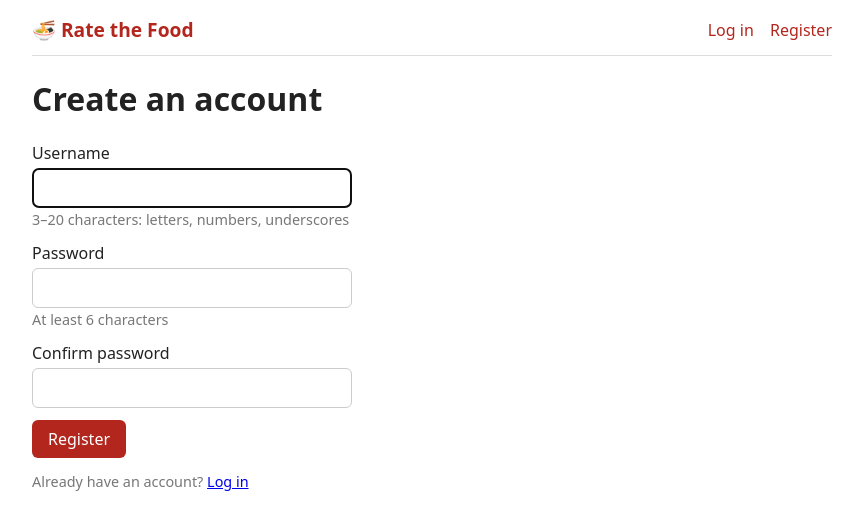
After one commit to ArenKuik/food-ratings-HW5, a Flask app: page /register in a window 1280 px wide. The commit adds this page. Shown: the top 530 px of the page, without its empty margins (208-1071 px from the left). Run offline with Flask 3, Linux system fonts and the light colour scheme.

Commit message:
added register, login and logout

```diff
--- a/app.py
+++ b/app.py
@@ -1,11 +1,36 @@
 import os
-from flask import Flask, render_template, abort
+import re
+import sqlite3
+from functools import wraps
+from flask import Flask, render_template, abort, request, redirect, url_for, flash, session
+from werkzeug.security import generate_password_hash, check_password_hash
 from db import get_db, init_db
 
 app = Flask(__name__)
 app.secret_key = os.environ.get("SECRET_KEY", "dev-secret-change-me")
 
 init_db()  # create tables + sample data on startup if needed
+
+USERNAME_RE = re.compile(r"^[A-Za-z0-9_]{3,20}$")
+
+
+def login_required(view):
+    """Send logged-out visitors to the login page."""
+    @wraps(view)
+    def wrapped(*args, **kwargs):
+        if "user_id" not in session:
+            flash("Please log in first.")
+            return redirect(url_for("login"))
+        return view(*args, **kwargs)
+    return wrapped
+
+
+@app.context_processor
+def inject_user():
+    # Makes current_user available in every template (None when logged out)
+    if "user_id" in session:
+        return {"current_user": {"id": session["user_id"], "username": session["username"]}}
+    return {"current_user": None}
 
 
 @app.route("/")
@@ -52,6 +77,84 @@ def place(place_id):
                            counts=counts, avg=avg)
 
 
+@app.route("/register", methods=["GET", "POST"])
+def register():
+    username = ""
+    if request.method == "POST":
+        username = request.form.get("username", "").strip()
+        password = request.form.get("password", "")
+        confirm = request.form.get("confirm", "")
+
+        errors = []
+        if not USERNAME_RE.match(username):
+            errors.append("Username must be 3–20 characters: letters, numbers, or underscores.")
+        if len(password) < 6:
+            errors.append("Password must be at least 6 characters.")
+        if password != confirm:
+            errors.append("Passwords don't match.")
+
+        conn = get_db()
+        if not errors:
+            taken = conn.execute("SELECT 1 FROM users WHERE username = ? COLLATE NOCASE",
+                                 (username,)).fetchone()
+            if taken:
+                errors.append("That username is already taken.")
+
+        if not errors:
+            try:
+                cur = conn.execute(
+                    "INSERT INTO users (username, password_hash) VALUES (?, ?)",
+                    (username, generate_password_hash(password, method="pbkdf2:sha256")),
+                )
+                conn.commit()
+            except sqlite3.IntegrityError:  # someone grabbed it at the same moment
+                errors.append("That username is already taken.")
+        conn.close()
+
+        if errors:
+            for e in errors:
+                flash(e)
+        else:
+            # Log the new user straight in
+            session.clear()
+            session["user_id"] = cur.lastrowid
+            session["username"] = username
+            flash(f"Welcome, {username}! Your account is ready.")
+            return redirect(url_for("index"))
+
+    return render_template("register.html", username=username)
+
+
+@app.route("/login", methods=["GET", "POST"])
+def login():
+    username = ""
+    if request.method == "POST":
+        username = request.form.get("username", "").strip()
+        password = request.form.get("password", "")
+
+        conn = get_db()
+        user = conn.execute("SELECT * FROM users WHERE username = ?", (username,)).fetchone()
+        conn.close()
+
+        if user is None or not check_password_hash(user["password_hash"], password):
+            flash("Invalid username or password")
+        else:
+            session.clear()
+            session["user_id"] = user["id"]
+            session["username"] = user["username"]
+            flash(f"Hi, {user['username']}! You're logged in.")
+            return redirect(url_for("index"))
+
+    return render_template("login.html", username=username)
+
+
+@app.route("/logout")
+def logout():
+    session.clear()
+    flash("You've been logged out.")
+    return redirect(url_for("index"))
+
+
 if __name__ == "__main__":
     port = int(os.environ.get("PORT", 5000))
     app.run(host="0.0.0.0", port=port, debug=True)
--- a/templates/base.html
+++ b/templates/base.html
@@ -13,13 +13,25 @@
     th, td { text-align: left; padding: 10px 8px; border-bottom: 1px solid #eee; }
     .stars { color: #e6a700; }
     .muted { color: #777; font-size: 0.9em; }
+    form.auth { max-width: 320px; }
+    form.auth label { display: block; margin-bottom: 12px; }
+    form.auth input { display: block; width: 100%; box-sizing: border-box; padding: 8px; margin-top: 4px; border: 1px solid #ccc; border-radius: 6px; font: inherit; }
+    button { background: #b3261e; color: #fff; border: none; padding: 8px 16px; border-radius: 6px; font: inherit; cursor: pointer; }
     .flash { background: #fff4e5; border: 1px solid #f0c36d; padding: 10px; margin-bottom: 16px; border-radius: 6px; }
   </style>
 </head>
 <body>
   <nav>
     <a class="brand" href="/">🍜 Rate the Food</a>
-    <div><!-- login links go here later --></div>
+    <div>
+      {% if current_user %}
+        <span class="muted">Hi, {{ current_user.username }}</span>
+        <a href="{{ url_for('logout') }}">Log out</a>
+      {% else %}
+        <a href="{{ url_for('login') }}">Log in</a>
+        <a href="{{ url_for('register') }}">Register</a>
+      {% endif %}
+    </div>
   </nav>
 
   {% with messages = get_flashed_messages() %}
--- /dev/null
+++ b/templates/register.html
@@ -0,0 +1,20 @@
+{% extends "base.html" %}
+{% block title %}Register · Rate the Food{% endblock %}
+{% block content %}
+<h1>Create an account</h1>
+<form class="auth" method="post">
+  <label>Username
+    <input name="username" value="{{ username }}" required autofocus>
+    <span class="muted">3–20 characters: letters, numbers, underscores</span>
+  </label>
+  <label>Password
+    <input name="password" type="password" required>
+    <span class="muted">At least 6 characters</span>
+  </label>
+  <label>Confirm password
+    <input name="confirm" type="password" required>
+  </label>
+  <button type="submit">Register</button>
+</form>
+<p class="muted">Already have an account? <a href="{{ url_for('login') }}">Log in</a></p>
+{% endblock %}
```
Also changed, not shown: templates/login.html (added, +15 -0 lines).
